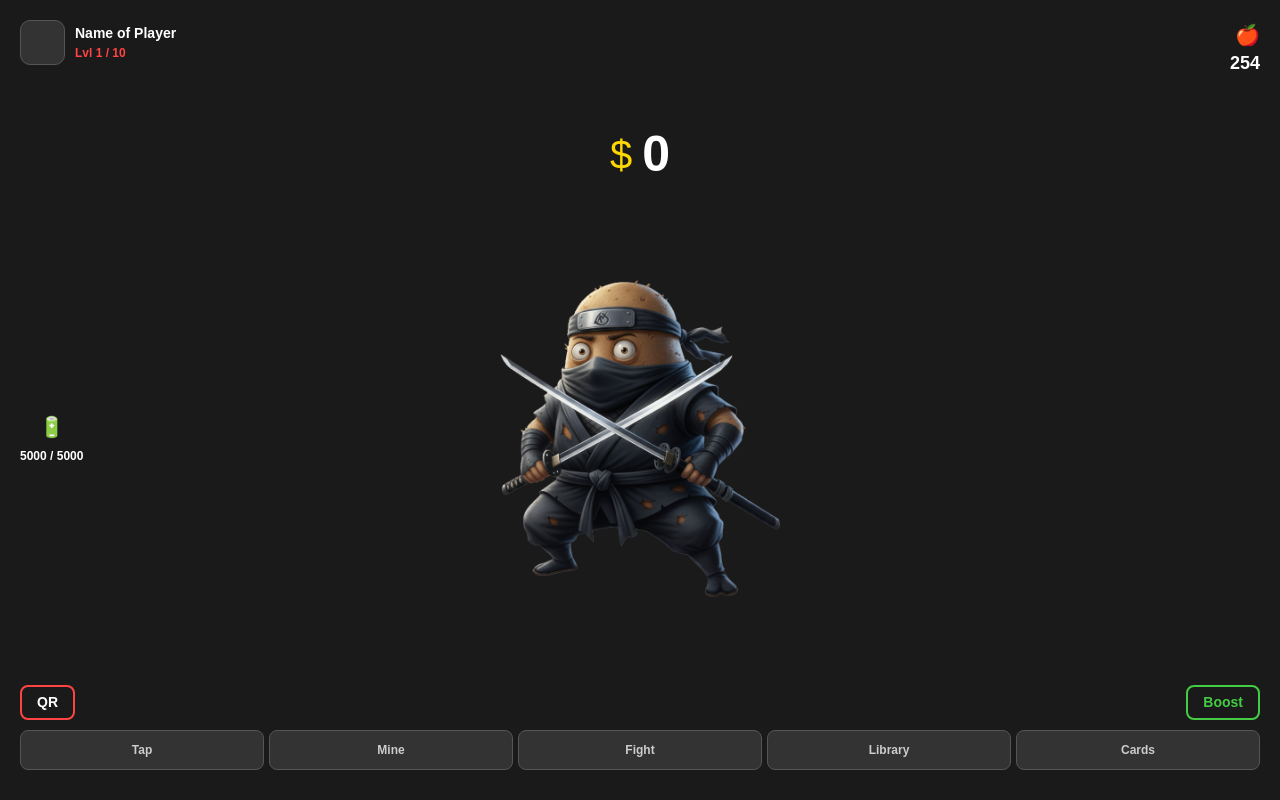
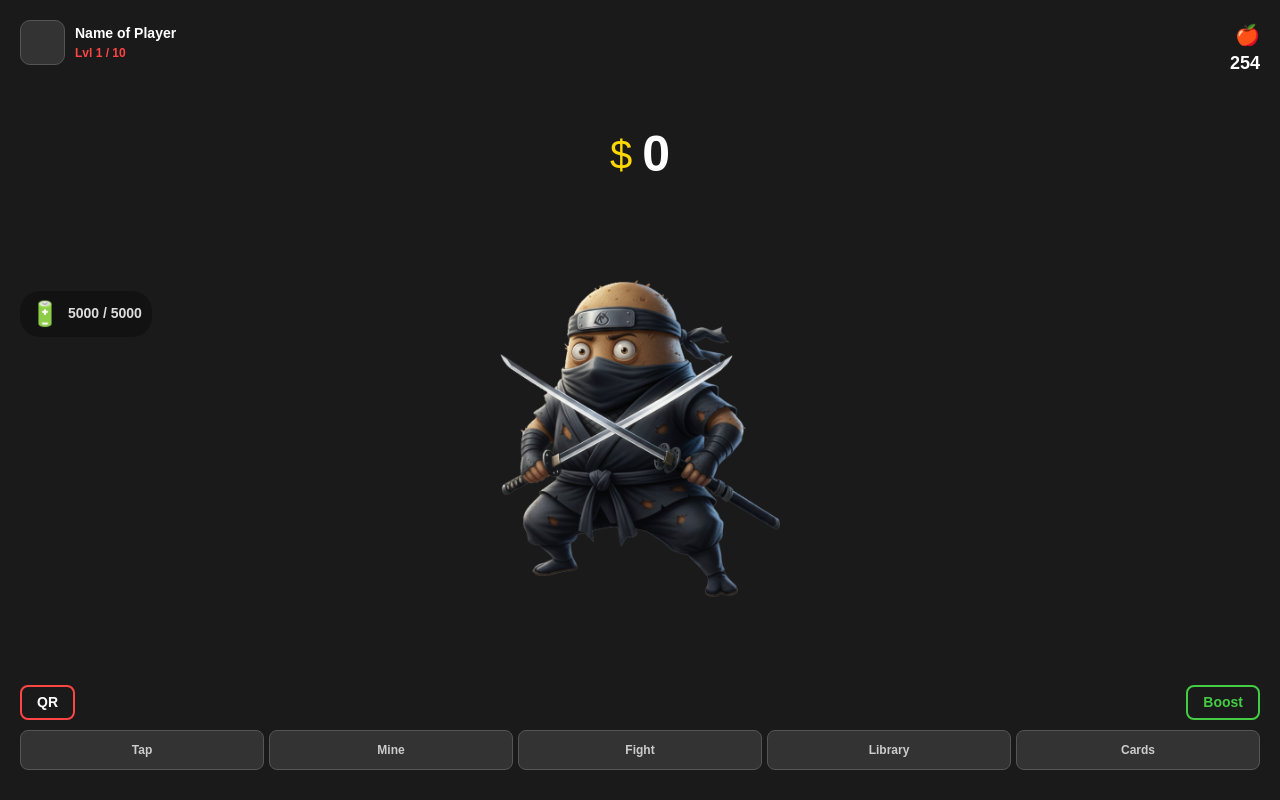
Before and after one commit to sizix21/ninja-gold-game, a Next.js app: page / in a window 1280 px wide. Built offline with nearby package versions, Linux system fonts and the light colour scheme.

Commit message:
Add files via upload

```diff
--- a/app/page.tsx
+++ b/app/page.tsx
@@ -75,14 +75,30 @@ export default function Home() {
       </div>
 
       {/* 3. Middle Section: Energy & Ninja */}
-      <div style={{ flex: 1, display: "flex", alignItems: "center", position: "relative", justifyContent: "center" }}>
+<div style={{ flex: 1, display: "flex", alignItems: "center", position: "relative", justifyContent: "center" }}>
 
-        {/* Energy Bar (Vertical) */}
-        <div style={{ position: "absolute", left: "0", display: "flex", flexDirection: "column", alignItems: "center", gap: "5px" }}>
-          <div style={{ fontSize: "20px" }}>🔋</div>
-          <div style={{ fontSize: "12px", fontWeight: "bold" }}>{energy} / 5000</div>
-        </div>
-
+  {/* Energy Section - اصلاح شده برای قرارگیری در سمت چپ و بالاتر */}
+  <div style={{
+    position: "absolute",
+    left: "0",
+    top: "20%", // تنظیم ارتفاع (می‌توانی این عدد را کم و زیاد کنی)
+    display: "flex",
+    alignItems: "center",
+    gap: "8px",
+    backgroundColor: "rgba(0,0,0,0.3)", // یک پس‌زمینه بسیار شفاف برای خوانایی بهتر
+    padding: "5px 10px",
+    borderRadius: "20px"
+  }}>
+    <div style={{ fontSize: "24px" }}>🔋</div>
+    <div style={{
+      fontSize: "14px",
+      fontWeight: "bold",
+      color: "#ddd",
+      whiteSpace: "nowrap" // جلوگیری از شکستن خط
+    }}>
+      {energy} / 5000
+    </div>
+  </div>
         {/* Ninja Character */}
         <div
           onClick={handleClick}
```
